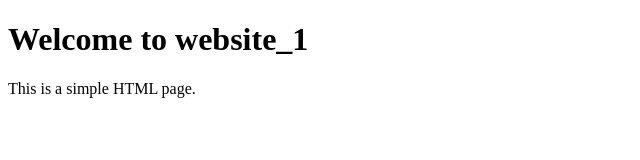
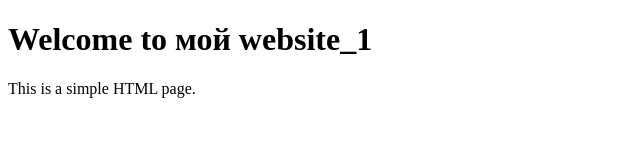
Before and after one commit to TAL625/repo1, a plain HTML site: page index.html in a window 1280 px wide. Shown: the whole page, without its empty margins (0-640 px from the left). Drawn offline with Linux system fonts and the light colour scheme.

Commit message:
добавлен файл index.html

```diff
--- a/index.html
+++ b/index.html
@@ -3,10 +3,10 @@
 <head>
 <meta charset="UTF-8">
 <meta name="viewport" content="width=device-width, initialscale=1.0">
-<title>website_1</title>
+<title>мой website_1</title>
 </head>
 <body>
-<h1>Welcome to website_1</h1>
+<h1>Welcome to мой website_1</h1>
 <p>This is a simple HTML page.</p>
 </body>
 </html>
```
